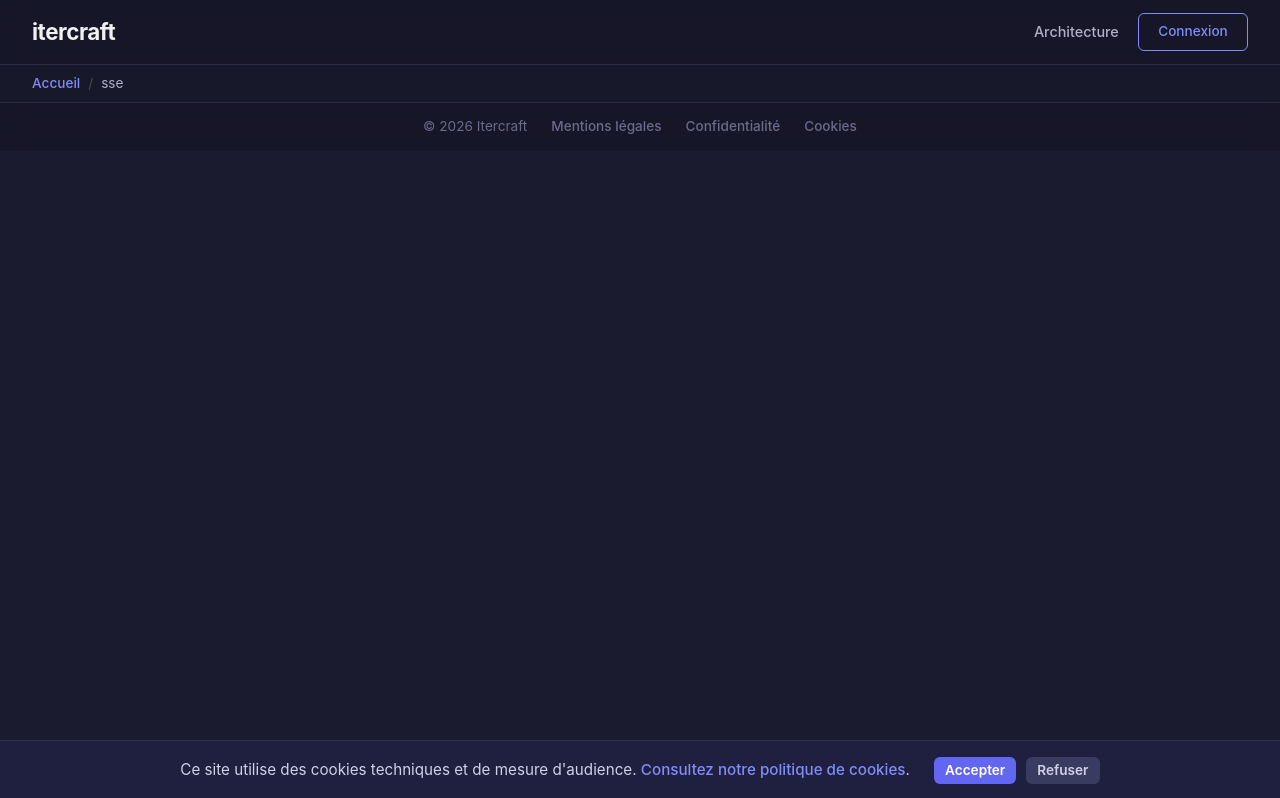
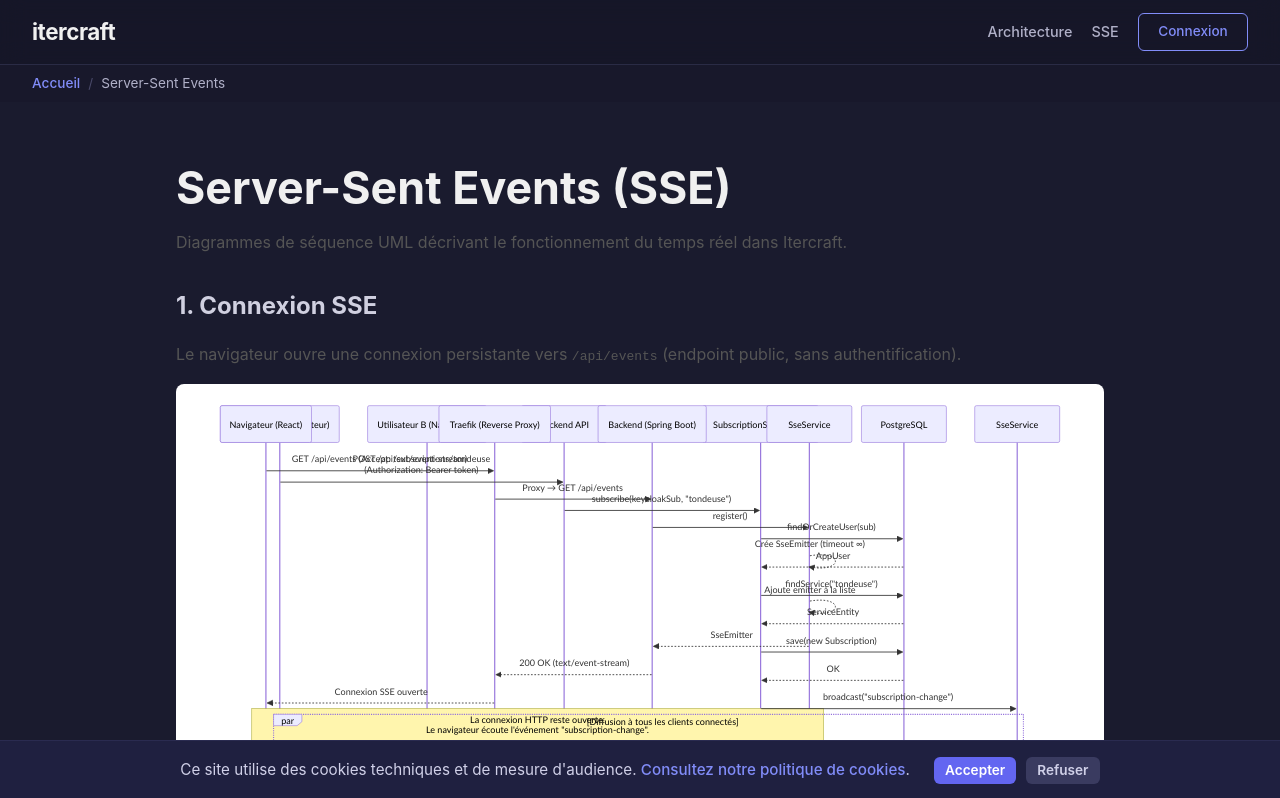
Before and after one commit to neodatsu/itercraft, a React (Vite) app in the folder itercraft_front/: page /sse in a window 1280 px wide. Shown: the top 798 px of the page. Built offline with nearby package versions, Linux system fonts and the light colour scheme; what keycloak-js would draw is missing.

Commit message:
Page SSE

```diff
--- a/itercraft_front/src/App.tsx
+++ b/itercraft_front/src/App.tsx
@@ -11,6 +11,7 @@ import { MentionsLegalesPage } from './pages/legal/MentionsLegalesPage';
 import { PrivacyPolicyPage } from './pages/legal/PrivacyPolicyPage';
 import { CookieConsent } from './components/common/CookieConsent';
 import { ArchitecturePage } from './pages/architecture/ArchitecturePage';
+import { SseDiagramsPage } from './pages/sse/SseDiagramsPage';
 import { ProtectedRoute } from './auth/ProtectedRoute';
 
 function App() {
@@ -34,6 +35,7 @@ function App() {
                 <Route path="/mentions-legales" element={<MentionsLegalesPage />} />
                 <Route path="/confidentialite" element={<PrivacyPolicyPage />} />
                 <Route path="/architecture" element={<ArchitecturePage />} />
+                <Route path="/sse" element={<SseDiagramsPage />} />
               </Routes>
             </main>
             <Footer />
--- a/itercraft_front/src/components/common/Breadcrumb.tsx
+++ b/itercraft_front/src/components/common/Breadcrumb.tsx
@@ -8,6 +8,7 @@ const labels: Record<string, string> = {
   '/mentions-legales': 'Mentions légales',
   '/confidentialite': 'Confidentialité',
   '/architecture': 'Architecture',
+  '/sse': 'Server-Sent Events',
 };
 
 export function Breadcrumb() {
--- a/itercraft_front/src/components/common/Header.tsx
+++ b/itercraft_front/src/components/common/Header.tsx
@@ -10,6 +10,7 @@ export function Header() {
       <Link to="/" className="app-header-logo">itercraft</Link>
       <nav className="app-header-nav">
         <Link to="/architecture" className="app-header-link">Architecture</Link>
+        <Link to="/sse" className="app-header-link">SSE</Link>
         {authenticated ? (
           <>
             <Link to="/dashboard" className="app-header-link">Tableau de bord</Link>
--- /dev/null
+++ b/itercraft_front/src/pages/sse/SseDiagramsPage.css
@@ -0,0 +1,34 @@
+.sse-container {
+  max-width: 960px;
+  margin: 0 auto;
+  padding: 2rem 1rem;
+}
+
+.sse-container h1 {
+  margin-bottom: 0.5rem;
+}
+
+.sse-intro {
+  color: #555;
+  margin-bottom: 2rem;
+}
+
+.sse-section {
+  margin-bottom: 3rem;
+}
+
+.sse-section h2 {
+  margin-bottom: 0.5rem;
+}
+
+.sse-section p {
+  color: #555;
+  margin-bottom: 1rem;
+}
+
+.mermaid-diagram {
+  background: #fff;
+  border-radius: 8px;
+  padding: 1rem;
+  overflow-x: auto;
+}
--- /dev/null
+++ b/itercraft_front/src/pages/sse/SseDiagramsPage.tsx
@@ -0,0 +1,139 @@
+import { useEffect, useRef } from 'react';
+import mermaid from 'mermaid';
+import './SseDiagramsPage.css';
+
+const connectionDiagram = `
+sequenceDiagram
+  participant Browser as Navigateur (React)
+  participant Traefik as Traefik (Reverse Proxy)
+  participant API as Backend (Spring Boot)
+  participant SSE as SseService
+
+  Browser->>Traefik: GET /api/events (Accept: text/event-stream)
+  Traefik->>API: Proxy → GET /api/events
+  API->>SSE: register()
+  SSE-->>SSE: Crée SseEmitter (timeout ∞)
+  SSE-->>SSE: Ajoute emitter à la liste
+  SSE-->>API: SseEmitter
+  API-->>Traefik: 200 OK (text/event-stream)
+  Traefik-->>Browser: Connexion SSE ouverte
+
+  Note over Browser,SSE: La connexion HTTP reste ouverte.<br/>Le navigateur écoute l'événement "subscription-change".
+`;
+
+const subscribeDiagram = `
+sequenceDiagram
+  participant UserA as Utilisateur A (Navigateur)
+  participant UserB as Utilisateur B (Navigateur)
+  participant API as Backend API
+  participant Service as SubscriptionServiceImpl
+  participant DB as PostgreSQL
+  participant SSE as SseService
+
+  UserA->>API: POST /api/subscriptions/tondeuse<br/>(Authorization: Bearer token)
+  API->>Service: subscribe(keycloakSub, "tondeuse")
+  Service->>DB: findOrCreateUser(sub)
+  DB-->>Service: AppUser
+  Service->>DB: findService("tondeuse")
+  DB-->>Service: ServiceEntity
+  Service->>DB: save(new Subscription)
+  DB-->>Service: OK
+  Service->>SSE: broadcast("subscription-change")
+
+  par Diffusion à tous les clients connectés
+    SSE-->>UserA: event: subscription-change<br/>data: refresh
+    SSE-->>UserB: event: subscription-change<br/>data: refresh
+  end
+
+  API-->>UserA: 201 Created
+
+  par Rafraîchissement automatique
+    UserA->>API: GET /api/subscriptions
+    API-->>UserA: [liste mise à jour]
+    UserB->>API: GET /api/subscriptions
+    API-->>UserB: [liste mise à jour]
+  end
+`;
+
+const usageDiagram = `
+sequenceDiagram
+  participant User as Utilisateur (Navigateur)
+  participant API as Backend API
+  participant Service as SubscriptionServiceImpl
+  participant DB as PostgreSQL
+  participant SSE as SseService
+
+  User->>API: POST /api/subscriptions/tondeuse/usages<br/>(Authorization + X-XSRF-TOKEN)
+  API->>Service: addUsage(keycloakSub, "tondeuse")
+  Service->>DB: findSubscription(sub, "tondeuse")
+  DB-->>Service: Subscription
+  Service->>DB: save(new ServiceUsage)
+  DB-->>Service: OK
+  Service->>SSE: broadcast("subscription-change")
+  SSE-->>User: event: subscription-change<br/>data: refresh
+  API-->>User: 201 Created
+
+  User->>API: GET /api/subscriptions/tondeuse/usages
+  API-->>User: [historique d'usage mis à jour]
+`;
+
+const disconnectDiagram = `
+sequenceDiagram
+  participant Browser as Navigateur (React)
+  participant SSE as SseService
+
+  Note over Browser,SSE: L'utilisateur quitte le Dashboard<br/>(changement de page ou fermeture)
+
+  Browser->>Browser: useEffect cleanup → es.close()
+  Browser->>SSE: Fermeture connexion HTTP
+
+  SSE-->>SSE: onCompletion callback
+  SSE-->>SSE: Retire emitter de la liste
+
+  Note over SSE: L'emitter est nettoyé.<br/>Aucune fuite mémoire.
+`;
+
+mermaid.initialize({ startOnLoad: false, theme: 'default' });
+
+export function SseDiagramsPage() {
+  const containerRef = useRef<HTMLDivElement>(null);
+
+  useEffect(() => {
+    if (containerRef.current) {
+      mermaid.run({ nodes: containerRef.current.querySelectorAll('.mermaid-diagram') });
+    }
+  }, []);
+
+  return (
+    <div className="sse-container" ref={containerRef}>
+      <h1>Server-Sent Events (SSE)</h1>
+      <p className="sse-intro">
+        Diagrammes de séquence UML décrivant le fonctionnement du temps réel dans Itercraft.
+      </p>
+
+      <section className="sse-section">
+        <h2>1. Connexion SSE</h2>
+        <p>Le navigateur ouvre une connexion persistante vers <code>/api/events</code> (endpoint public, sans authentification).</p>
+        <pre className="mermaid-diagram">{connectionDiagram}</pre>
+      </section>
+
+      <section className="sse-section">
+        <h2>2. Abonnement à un service</h2>
+        <p>Lorsqu'un utilisateur s'abonne, le backend notifie tous les clients connectés via SSE.</p>
+        <pre className="mermaid-diagram">{subscribeDiagram}</pre>
+      </section>
+
+      <section className="sse-section">
+        <h2>3. Ajout d'un usage</h2>
+        <p>L'ajout d'un usage déclenche le même mécanisme de broadcast SSE, incluant la protection CSRF.</p>
+        <pre className="mermaid-diagram">{usageDiagram}</pre>
+      </section>
+
+      <section className="sse-section">
+        <h2>4. Déconnexion et nettoyage</h2>
+        <p>Quand le composant React se démonte, la connexion SSE est fermée proprement.</p>
+        <pre className="mermaid-diagram">{disconnectDiagram}</pre>
+      </section>
+    </div>
+  );
+}
```
Also changed, not shown: 2 other files (tests, documents, lock files or other folders).
